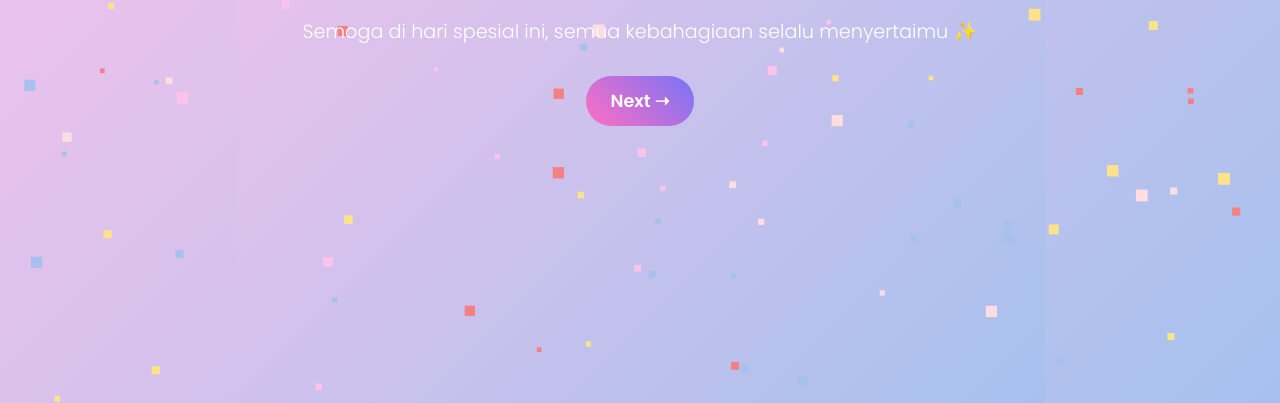
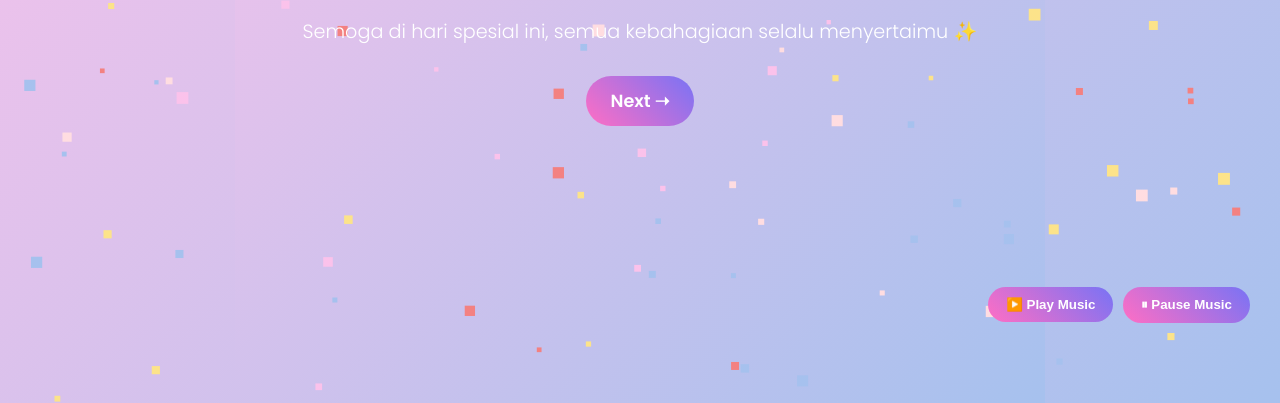
Before and after one commit to anam78-maker/ultah-kakak-billa, a plain HTML site: page index.html in a window 1280 px wide. Shown: the part 397-800 px from the top of the page. Drawn offline with Linux system fonts and the light colour scheme.

Commit message:
Add files via upload

```diff
--- a/index.html
+++ b/index.html
@@ -7,6 +7,18 @@
   <link rel="stylesheet" href="style/style.css">
 </head>
 <body>
+    <!-- Audio Background -->
+<audio id="bg-music" loop>
+  <source src="audio/hbd.mp3" type="audio/mpeg">
+  Your browser does not support the audio element.
+</audio>
+
+<!-- Tombol kontrol musik -->
+<div class="music-control">
+  <button id="play-btn">▶️ Play Music</button>
+  <button id="pause-btn">⏸ Pause Music</button>
+</div>
+
   <!-- Confetti canvas -->
   <canvas id="confetti"></canvas>
 
--- a/script/wishes.js
+++ b/script/wishes.js
@@ -1,7 +1,7 @@
 const messageEl = document.getElementById("message");
 
 const message = `
-10 September 2025. Happy Birthday, Billa! ✨
+10 September 2025. Happy Birthday, Kakaa Billa! ✨
 I’m so thankful for you and for everything you’ve brought into my life. You’re truly like a sister to me. I hope this year gives you peace of mind, smooth paths, and reasons to smile every single day. May your heart stay light, your worries fade, and your journey ahead be filled with ease and happiness.💖
 `;
 
--- a/style/style.css
+++ b/style/style.css
@@ -11,6 +11,30 @@ body, html {
   justify-content: center;
   align-items: center;
 }
+.music-control {
+  position: fixed;
+  bottom: 80px; /* di atas tombol Next */
+  right: 30px;
+  z-index: 200;
+}
+
+.music-control button {
+  background: linear-gradient(45deg, #ff6ec4, #7873f5);
+  color: #fff;
+  border: none;
+  padding: 10px 18px;
+  border-radius: 25px;
+  margin-left: 5px;
+  font-weight: bold;
+  cursor: pointer;
+  transition: transform 0.2s, box-shadow 0.2s;
+}
+
+.music-control button:hover {
+  transform: scale(1.05);
+  box-shadow: 0 6px 12px rgba(0,0,0,0.25);
+}
+
 
 .container {
   text-align: center;
```
Also changed, not shown: script/music.js (added, +20 -0 lines), 4 other files.
